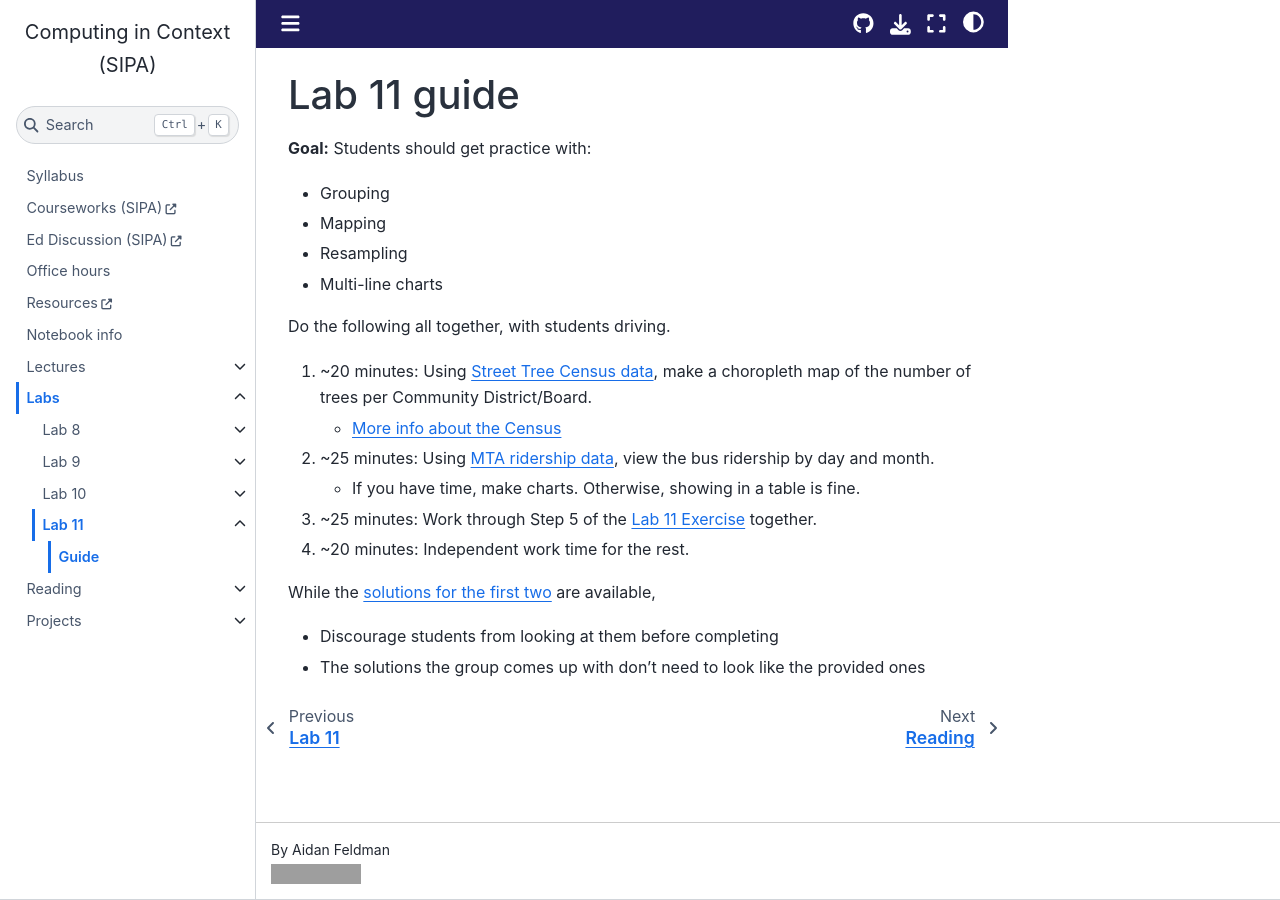
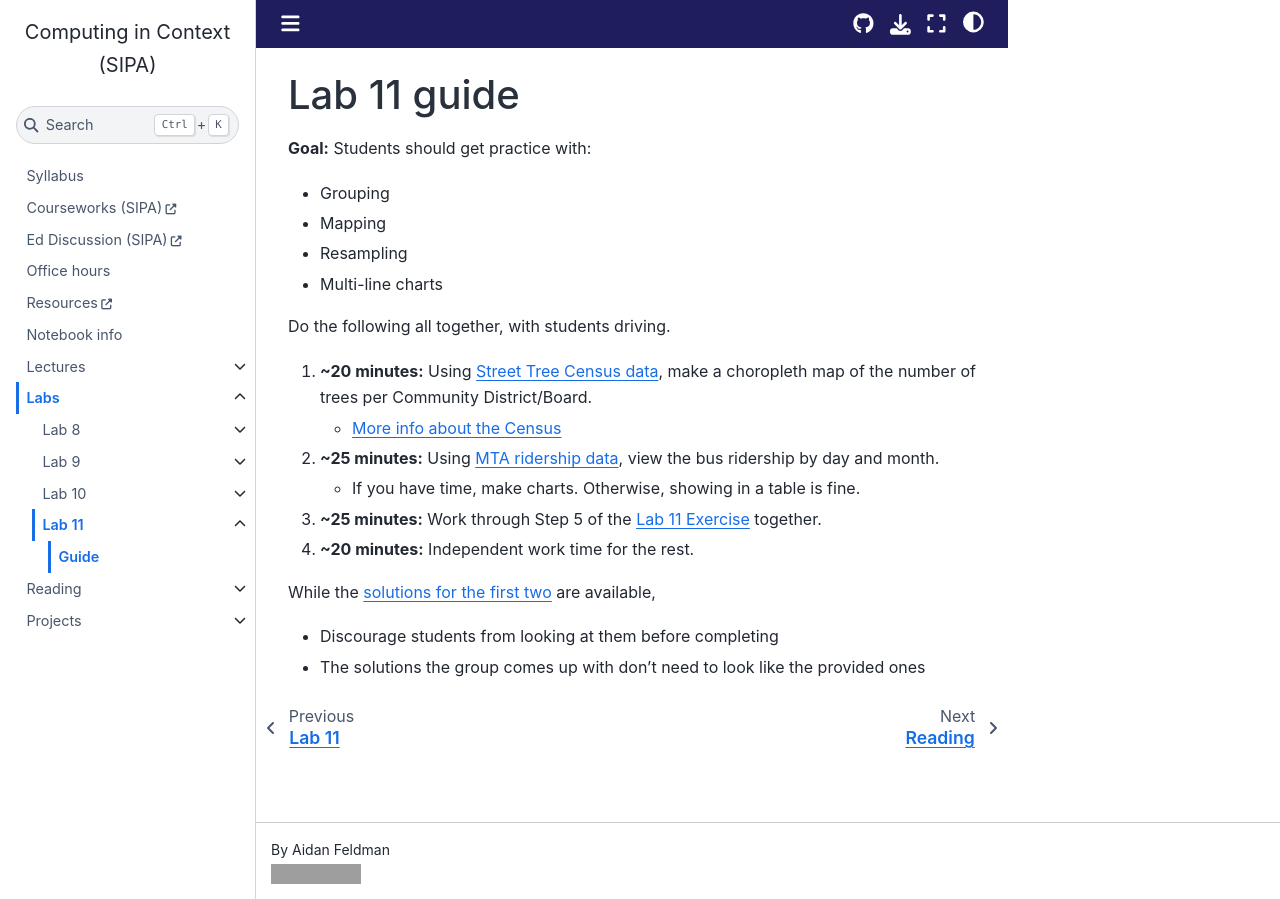
Before and after one commit to afeld/computing-in-context, a Jupyter Book: the page built from lab_11_guide.md, in a window 1280 px wide. Built offline with Jupyter Book 1.0.4 settings and Sphinx 7.4.7 and the Sphinx Book theme 1.1.4, drawn with Linux system fonts in a browser that asks for light colours; pages that are not in the unit, such as notebooks, are missing from menus; comment, search, counter and statistics services are not loaded; grey boxes are pictures that could not be loaded.

```diff
--- a/lab_11_guide.md
+++ b/lab_11_guide.md
@@ -9,12 +9,12 @@
 
 Do the following all together, with students driving.
 
-1. ~20 minutes: Using [Street Tree Census data](https://data.cityofnewyork.us/Environment/2015-Street-Tree-Census-Tree-Data/uvpi-gqnh/about_data), make a choropleth map of the number of trees per Community District/Board.
+1. **~20 minutes:** Using [Street Tree Census data](https://data.cityofnewyork.us/Environment/2015-Street-Tree-Census-Tree-Data/uvpi-gqnh/about_data), make a choropleth map of the number of trees per Community District/Board.
    - [More info about the Census](https://www.nycgovparks.org/trees/treescount)
-1. ~25 minutes: Using [MTA ridership data](https://data.ny.gov/Transportation/MTA-Daily-Ridership-Data-Beginning-2020/vxuj-8kew/about_data), view the bus ridership by day and month.
+1. **~25 minutes:** Using [MTA ridership data](https://data.ny.gov/Transportation/MTA-Daily-Ridership-Data-Beginning-2020/vxuj-8kew/about_data), view the bus ridership by day and month.
    - If you have time, make charts. Otherwise, showing in a table is fine.
-1. ~25 minutes: Work through Step 5 of the [Lab 11 Exercise](lab_11.ipynb) together.
-1. ~20 minutes: Independent work time for the rest.
+1. **~25 minutes:** Work through Step 5 of the [Lab 11 Exercise](lab_11.ipynb) together.
+1. **~20 minutes:** Independent work time for the rest.
 
 While the [solutions for the first two](lab_11_solutions.ipynb) are available,
 
```
